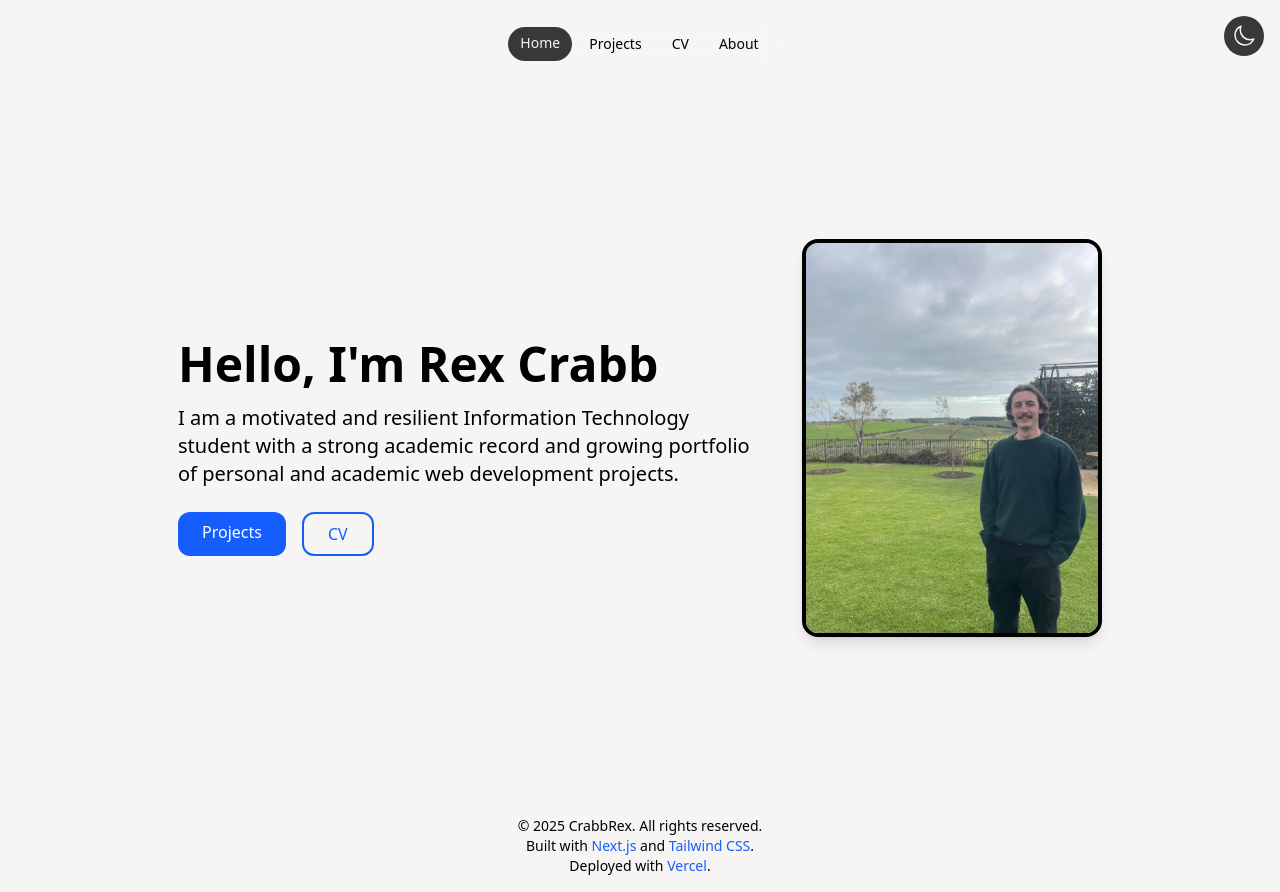
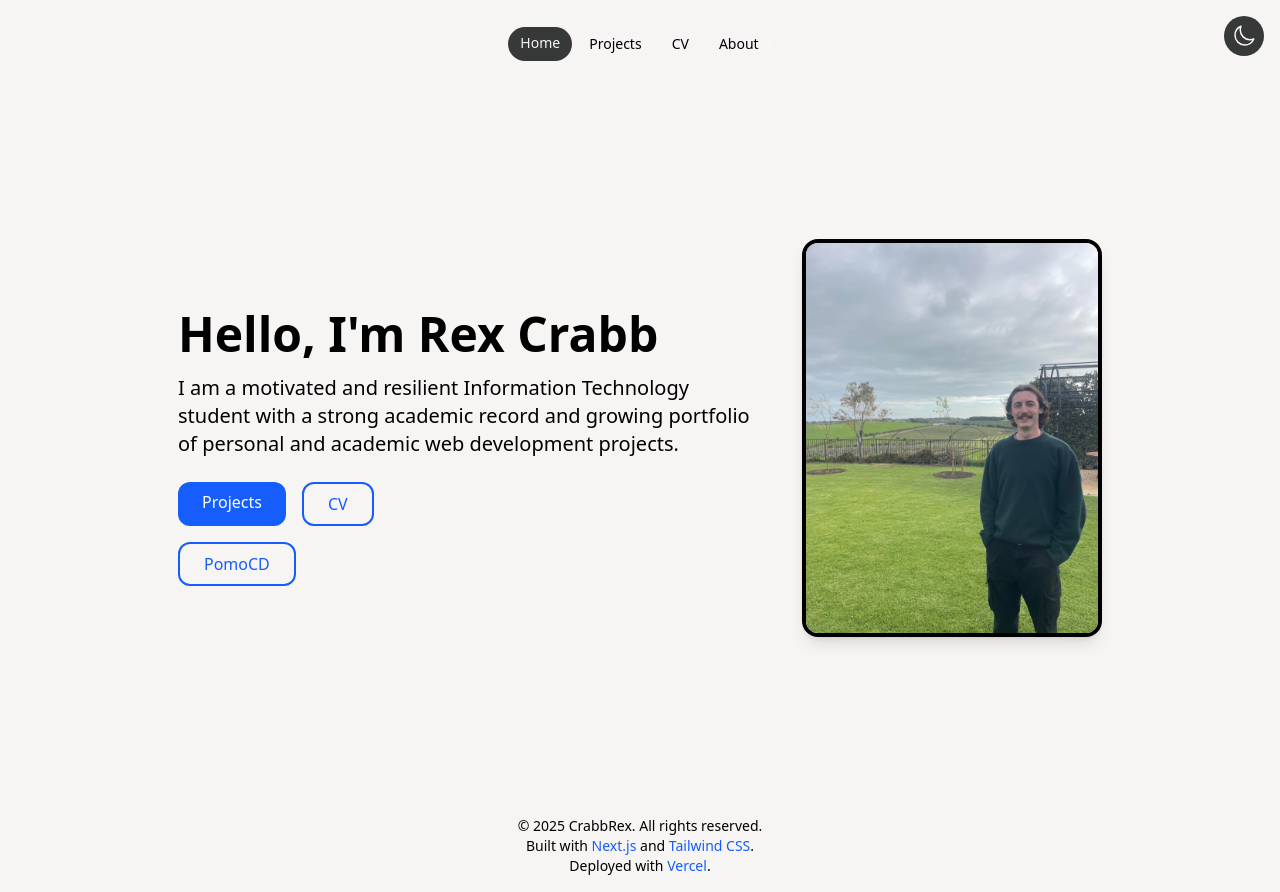
Before and after one commit to CrabbRex/my-cv-site, a Next.js app: page / in a window 1280 px wide. Built offline with nearby package versions, Linux system fonts and the light colour scheme.

Commit message:
Add: PomoCD Button

```diff
--- a/src/app/components/ActiveNavButtons.tsx
+++ b/src/app/components/ActiveNavButtons.tsx
@@ -1,4 +1,4 @@
-"use client"
+"use client";
 
 import Link from "next/link";
 import { useActiveTab } from "./ActiveTabContext";
@@ -7,21 +7,30 @@ export default function ActiveNavButtons() {
   const { setActiveTab } = useActiveTab();
 
   return (
-        <div className="mt-6 flex flex-wrap gap-4 justify-start">
+    <div className="mt-6 flex flex-col gap-4 items-start">
+      <div className="flex flex-wrap gap-4">
         <Link
           href="/projects"
           className="bg-blue-600 text-white px-6 py-2 rounded-xl hover:bg-blue-700 transition"
-                onClick={() => setActiveTab('/projects')}
+          onClick={() => setActiveTab("/projects")}
         >
           Projects
         </Link>
         <Link
           href="/cv"
           className="border-2 border-blue-600 text-blue-600 px-6 py-2 rounded-xl hover:bg-blue-600 hover:text-white transition"
-                onClick={() => setActiveTab('/cv')}
+          onClick={() => setActiveTab("/cv")}
         >
           CV
         </Link>
       </div>
-    )
+      <Link
+        href="https://pomocd.org"
+        target="_blank"
+        className="border-2 border-blue-600 text-blue-600 px-6 py-2 rounded-xl hover:bg-blue-600 hover:text-white transition"
+      >
+        PomoCD
+      </Link>
+    </div>
+  );
 }
```
Lines whose indentation alone changed are shown as unchanged.
